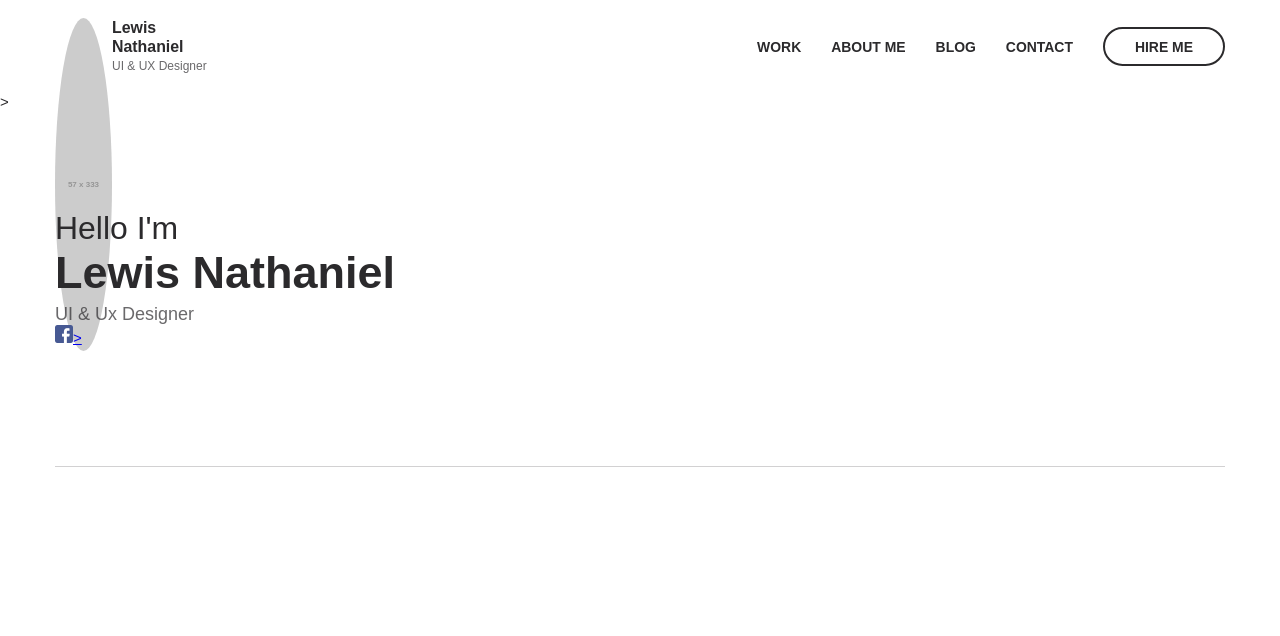
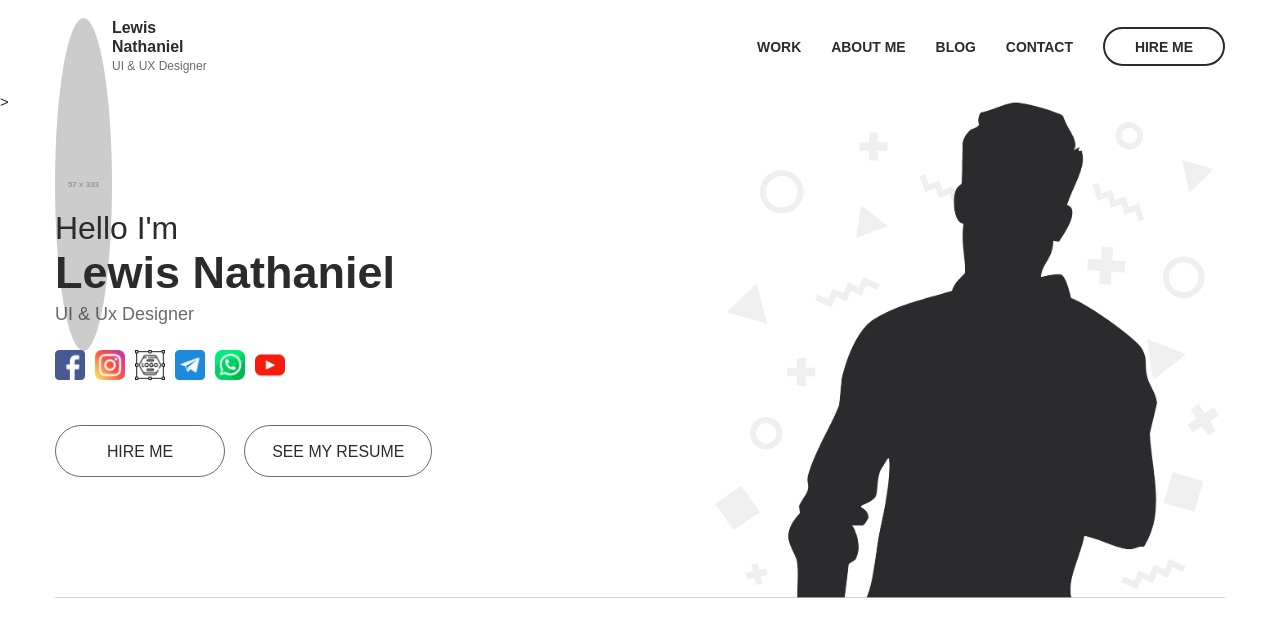
Before and after one commit to timosha5/Web-3, a plain HTML site: page index.html in a window 1280 px wide. Drawn offline with Linux system fonts and the light colour scheme; placeholder pictures from the web are drawn by us.

Commit message:
part 2-2

```diff
--- /dev/null
+++ b/css/blocks/btn.less
@@ -0,0 +1,42 @@
+// main: ../style.less
+
+.btn {
+    display: inline-block;
+    vertical-align: top;
+    padding: 1.1rem 1.8rem;
+    min-width: 170px;
+
+    border: 1px solid @grey;
+    border-radius: 30px;
+    background: none;
+    cursor: pointer;
+
+    font-family: inherit;
+    font-size: 1.06rem;
+    line-height: 1.1;
+    color: @black;
+    text-transform: uppercase;
+    text-decoration: none;
+    text-align: center;
+
+    transition: background-color .2s linear, color .2s linear box-shadow .2s linear;
+
+    &:focus {
+        outline: none;
+    }
+
+    &:hover {
+        background-color: @black;
+        box-shadow: 2px 2px 10px fade(#000, 24%);
+        color: @white;
+    }
+
+    + .btn {
+        margin-left: 1rem;
+    }
+
+
+
+
+
+}
--- a/css/blocks/intro.less
+++ b/css/blocks/intro.less
@@ -1,15 +1,13 @@
 // main: ../style.less
 
-
-.intro {
-
-
-}
 
 .intro__inner {
     display: flex;
     padding-top: 100px;
     padding-bottom: 120px;
+    position: relative;
+
+    background: url("../img/symbols.png") right bottom no-repeat;
     border-bottom: 1px solid fade(@grey, 30%);
 
 }
@@ -17,7 +15,10 @@
     width: 50%;
 }
 .intro__photo {
-    width: 50%;
+    position: absolute;
+    bottom: -1px;
+    right: 0;
+    z-index: 1;
 }
 .intro__subtitle {
     font-size: 2.13rem;
@@ -32,6 +33,7 @@
 }
 
 .intro__text {
+    margin-bottom: 25px;
     font-size: 1.2rem;
     color: fade(@black, 70%);
 
--- /dev/null
+++ b/css/blocks/social.less
@@ -0,0 +1,16 @@
+// main: ../style.less
+
+.social {
+    display: flex;
+    margin-bottom: 42px;
+}
+.social__link {
+    margin-right: 10px;
+    text-decoration: none;
+
+    transition: transform .2s linear;
+
+    &:hover {
+        transform: translateY(-5px);
+    }
+}
--- a/css/style.less
+++ b/css/style.less
@@ -30,3 +30,5 @@ body {
     @import "blocks/user";
     @import "blocks/nav";
     @import "blocks/intro";
+    @import "blocks/social";
+    @import "blocks/btn";
--- a/index.html
+++ b/index.html
@@ -48,14 +48,32 @@
 
 					<div class="social">
 						<a class="social__link" href="#">
-							<img src="img/icon/facebook.png" alt="" height="18">>
+							<img src="img/icon/facebook.png" alt="" height="30">
+						</a>
+						<a class="social__link" href="#">
+							<img src="img/icon/instagram.png" alt="" height="30">
+						</a>
+						<a class="social__link" href="#">
+							<img src="img/icon/logo.png" alt="" height="30">
+						</a>
+						<a class="social__link" href="#">
+							<img src="img/icon/telegram.png" alt="" height="30">
+						</a>
+						<a class="social__link" href="#">
+							<img src="img/icon/whatsapp.png" alt="" height="30">
+						</a>
+						<a class="social__link" href="#">
+							<img src="img/icon/youtube.png" alt="" height="30">
 						</a>
 					</div>
+					<a class="btn" href="#">HIRE ME</a>
+					<button class="btn" type="button">SEE MY RESUME</button>
 				</div>
-				<div class="intro__photo"></div>
-			 </div>
+				<img class="intro__photo" src="img/photo.png">
 
-		 </div>
+			 </div> <!--/. into__inner-->
+
+		 </div>  <!--/. container-->
 		</section>
 
 
```
Also changed, not shown: css/style.css.
